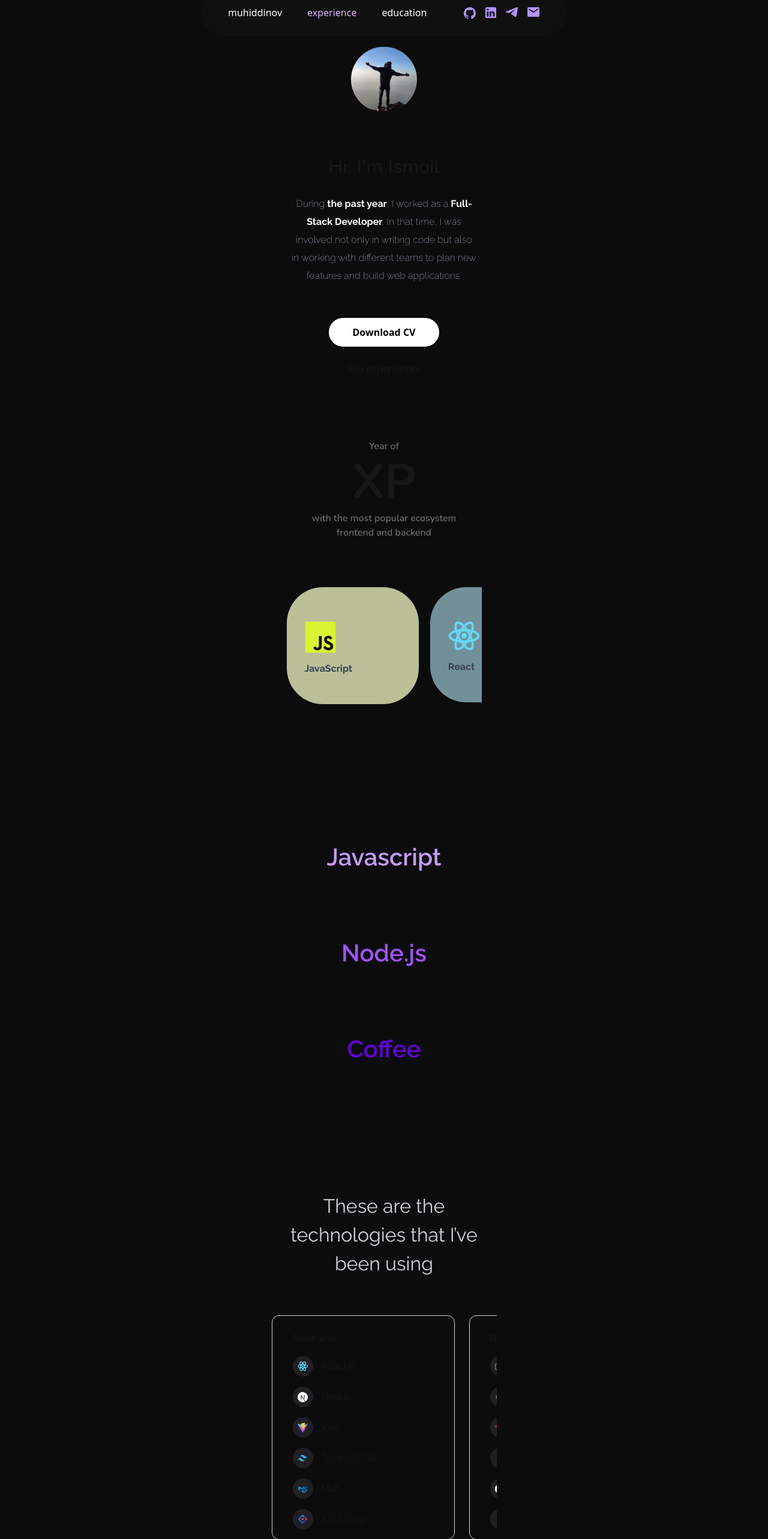
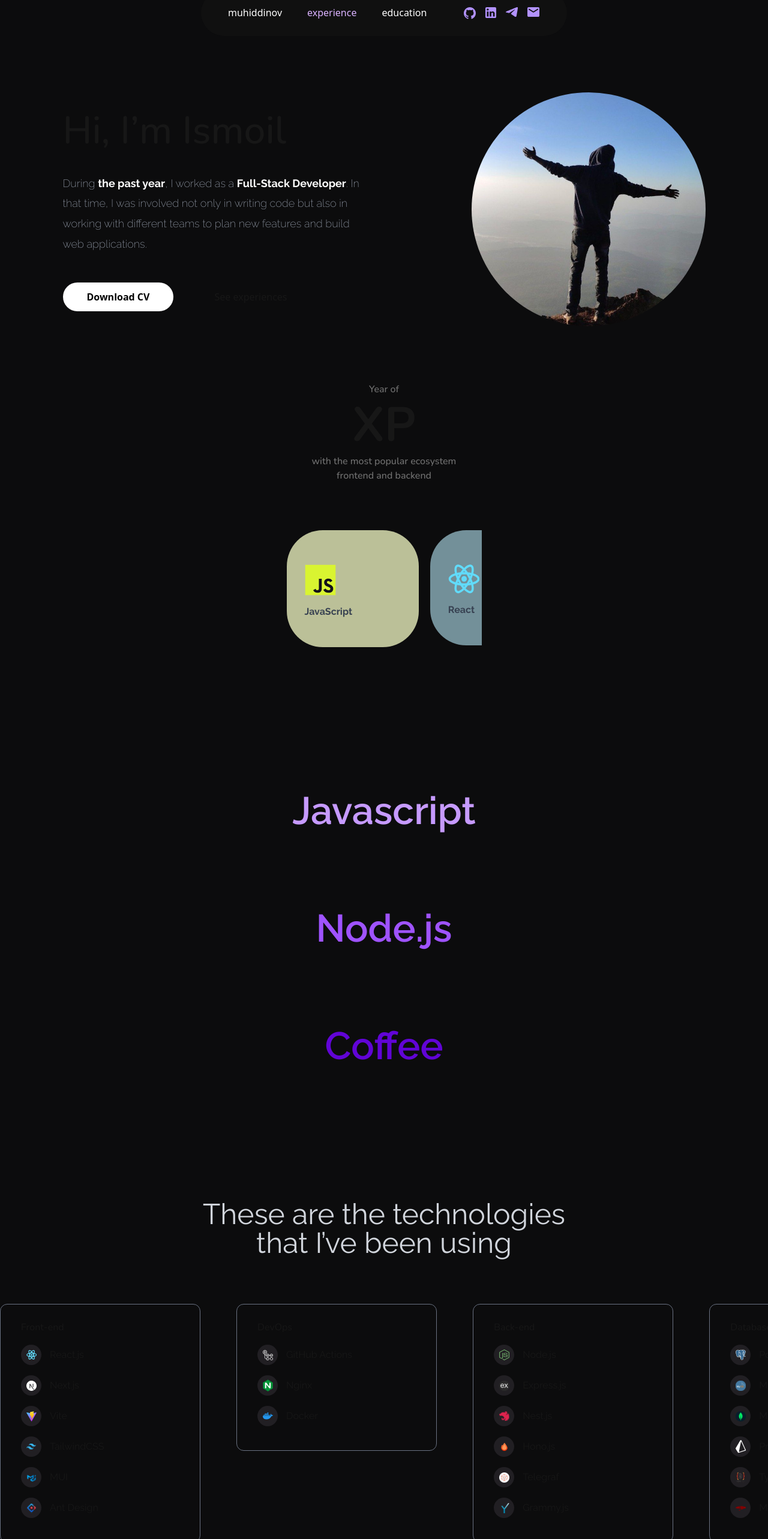
Before and after one commit to muhiddinovismoil/portfolio_site, a Next.js app: page / in a window 1280 px wide. Shown: the part 20-2586 px from the top of the page at 60% size. Built offline with nearby package versions, Linux system fonts and the light colour scheme.

Commit message:
technologies swiper and data updated responsive of main page successfully finished last element should be responsived

```diff
--- a/src/app/globals.css
+++ b/src/app/globals.css
@@ -46,9 +46,11 @@ p {
 }
 
 .container {
-    max-width: 1552px;
+    max-width: 1550px;
     margin-left: auto;
     margin-right: auto;
+    padding-left: 15px;
+    padding-right: 15px;
 }
 .blob-mask {
     clip-path: ellipse(60% 50% at 50% 50%);
--- a/src/app/page.tsx
+++ b/src/app/page.tsx
@@ -8,8 +8,8 @@ export default function Home() {
             <main>
                 <section>
                     <div className="container">
-                        <div className="pt-[98px]">
-                            <div className="flex justify-center">
+                        <div className="pt-[98px] xl:flex xl:justify-around xl:items-center 2xl:justify-between 2xl:pt-[128px]">
+                            <div className="flex justify-center xl:hidden">
                                 <Image
                                     src={"/my-image.jpg"}
                                     alt="my image"
@@ -20,11 +20,11 @@ export default function Home() {
                                     }}
                                 />
                             </div>
-                            <div className="flex flex-col items-center text-center mt-[20px] gap-[23px] pt-[46.72px]">
-                                <h1 className="font-medium text-[32px] font-sans">
+                            <div className="flex flex-col items-center text-center mt-[20px] gap-[23px] pt-[46.72px] xl:items-start">
+                                <h1 className="font-medium text-[32px] font-sans xl:text-[64px]">
                                     Hi, I’m Ismoil
                                 </h1>
-                                <p className="text-[16px] font-extralight text-gray-400 font-sans max-w-[310px] leading-[187%] text-center">
+                                <p className="text-[16px] font-extralight text-gray-400 font-sans w-full leading-[187%] text-center xl:text-start xl:text-[18px] xl:max-w-[502px]">
                                     During{" "}
                                     <span className="font-bold text-white">
                                         the past year
@@ -38,8 +38,7 @@ export default function Home() {
                                     different teams to plan new features and
                                     build web applications.
                                 </p>
-                            </div>
-                            <div className="flex flex-col items-center pt-[56px] gap-[13px]">
+                                <div className="flex flex-col items-center pt-[56px] gap-[13px] xl:flex-row xl:gap-[28px] xl:pt-[25px]">
                                     <a
                                         href="/cv/MuhiddinovIsmoil-Resume.pdf"
                                         download
@@ -55,11 +54,23 @@ export default function Home() {
                                     </Link>
                                 </div>
                             </div>
+                            <div className="hidden pt-[76px] xl:block">
+                                <Image
+                                    src={"/my-image.jpg"}
+                                    alt="my image"
+                                    width={390}
+                                    height={379.28}
+                                    style={{
+                                        borderRadius: "100%",
+                                    }}
+                                />
+                            </div>
+                        </div>
                     </div>
                 </section>
                 <section className="pt-[93px] pb-[107px]">
                     <div className="container">
-                        <div className="flex flex-col gap-[24px] items-center text-center">
+                        <div className="flex flex-col gap-[24px] items-center text-center xl:flex-rows">
                             <h3 className="font-sans font-medium text-[#717171] text-[16px]">
                                 Year of
                             </h3>
@@ -79,13 +90,13 @@ export default function Home() {
                 <section className="pt-[117px] pb-[104px]">
                     <div className="container">
                         <div className=" flex flex-col gap-[100px] items-center">
-                            <p className="text-center text-[40px] font-semibold text-[#c69aff]">
+                            <p className="text-center text-[40px] font-semibold text-[#c69aff] xl:text-[64px]">
                                 Javascript
                             </p>
-                            <p className="text-center text-[40px] font-semibold text-[#9f53ff]">
+                            <p className="text-center text-[40px] font-semibold text-[#9f53ff] xl:text-[64px]">
                                 Node.js
                             </p>
-                            <p className="text-center text-[40px] font-semibold text-[#6104d6]">
+                            <p className="text-center text-[40px] font-semibold text-[#6104d6] xl:text-[64px]">
                                 Coffee
                             </p>
                         </div>
@@ -93,8 +104,8 @@ export default function Home() {
                 </section>
                 <section className="pt-[104px] pb-[110px]">
                     <div className="container">
-                        <div className="flex flex-col items-center gap-[62px]">
-                            <p className="text-center max-w-[326px] text-[32px] font-normal text-gray-300">
+                        <div className="flex flex-col items-center gap-[62px] xl:gap-[78px]">
+                            <p className="text-center max-w-[326px] text-[32px] font-normal text-gray-300 xl:text-5xl xl:max-w-[626px]">
                                 These are the technologies that I’ve been using
                             </p>
                             <Slider />
--- a/src/components/client/slider.tsx
+++ b/src/components/client/slider.tsx
@@ -8,7 +8,7 @@ import { technologiesData } from "@/data";
 
 export const Slider = () => {
     return (
-        <div className="max-w-[375px]">
+        <div className="w-screen">
             <Swiper
                 modules={[FreeMode]}
                 freeMode={{ enabled: true }}
@@ -18,11 +18,17 @@ export const Slider = () => {
                 speed={500}
                 allowTouchMove={true}
                 grabCursor={true}
+                breakpoints={{
+                    1280: {
+                        slidesPerView: 3.4,
+                        spaceBetween: 60,
+                    },
+                }}
             >
                 {technologiesData.map((item) => (
                     <SwiperSlide key={item.id}>
-                        <div className="rounded-[12px] border border-gray-300 w-[305px]">
-                            <div className="pt-[26px] pb-[16px] pl-[34px] pr-[71px]">
+                        <div className="rounded-[12px] border border-gray-500 w-fu">
+                            <div className="pt-[26px] pb-[40px] pl-[34px] pr-[71px]">
                                 <h2 className="text-[16px] font-normal">
                                     {item.title}
                                 </h2>
--- a/src/components/footer/footer.tsx
+++ b/src/components/footer/footer.tsx
@@ -7,7 +7,7 @@ export function Footer() {
             <footer className="pb-[160px] md:pb-[100px] lg:pb-[80px] xl:pb-[60px] 2xl:pb-[40px]">
                 <div className="container">
                     <div className="flex px-[30px] flex-col justify-between space-y-[18px]">
-                        <div className="min-x-w-[325px] flex items-center justify-between rounded-[100px] bg-[#131313] md:flex 2xl:max-w-[1450px]">
+                        <div className="min--w-[325px] flex items-center justify-between rounded-[100px] bg-[#131313] md:flex 2xl:max-w-[1450px]">
                             <p className="font-extralight text-[16px] pl-[26px] pt-[25px] pb-[25px] text-[#b4b4b4] md:text-[18px] md:pl-[55px] md:pt-[30px]">
                                 Follow me
                             </p>
--- a/src/data/technologies.ts
+++ b/src/data/technologies.ts
@@ -34,6 +34,27 @@ export const technologiesData: TechnologiesI[] = [
                 id: "e59bc97d-91f0-4a17-9aa1-89a1dd7dd1cb",
                 name: "Ant Design",
                 logo: "/technologies/frontend/ant.svg",
+            },
+        ],
+    },
+    {
+        id: "2d00a511-d382-4f13-bef6-f0f9f49161e1",
+        title: "DevOps",
+        tech_data: [
+            {
+                id: "b1db2a18-86da-4861-b24f-1b6f76520ae8",
+                name: "GitHub Actions",
+                logo: "/technologies/devops/github-actions.svg",
+            },
+            {
+                id: "c482f470-6f1e-4a1d-8260-8a5dc372ee29",
+                name: "Nginx",
+                logo: "/technologies/devops/nginx.svg",
+            },
+            {
+                id: "22b6d922-5e6f-4fbe-90eb-45c6d5db49a5",
+                name: "Docker",
+                logo: "/technologies/devops/docker.svg",
             },
         ],
     },
@@ -110,27 +131,6 @@ export const technologiesData: TechnologiesI[] = [
         ],
     },
     {
-        id: "2d00a511-d382-4f13-bef6-f0f9f49161e1",
-        title: "DevOps",
-        tech_data: [
-            {
-                id: "b1db2a18-86da-4861-b24f-1b6f76520ae8",
-                name: "GitHub Actions",
-                logo: "/technologies/devops/github-actions.svg",
-            },
-            {
-                id: "c482f470-6f1e-4a1d-8260-8a5dc372ee29",
-                name: "Nginx",
-                logo: "/technologies/devops/nginx.svg",
-            },
-            {
-                id: "22b6d922-5e6f-4fbe-90eb-45c6d5db49a5",
-                name: "Docker",
-                logo: "/technologies/devops/docker.svg",
-            },
-        ],
-    },
-    {
         id: "473eb4e5-4e71-46dc-a1e8-71d3a47fc7ef",
         title: "Languages",
         tech_data: [
```
Also changed, not shown: 1 other file (tests, documents, lock files or other folders). Lines whose indentation alone changed are shown as unchanged.
